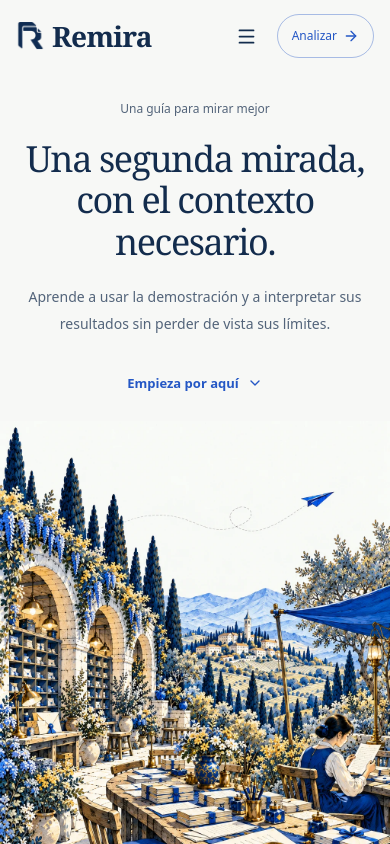
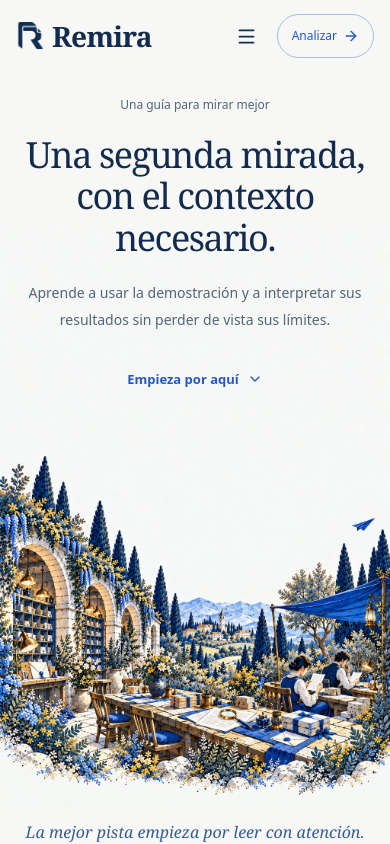
Before and after one commit to JCastilloPadilla/Remira, a React (Vite) app in the folder frontend/: page /como-funciona in a window 390 px wide. Shown: the top 844 px of the page. Built offline with nearby package versions, Linux system fonts and the light colour scheme.

Commit message:
fix(web): integrate guide hero text into regenerated illustration

```diff
--- a/frontend/src/features/help/HelpPage.tsx
+++ b/frontend/src/features/help/HelpPage.tsx
@@ -66,6 +66,16 @@ export function HelpPage() {
 
   return (
     <div className="help-page">
+      <svg className="help-color-filters" width="0" height="0" aria-hidden="true">
+        <defs>
+          <filter id="help-paper-desktop" colorInterpolationFilters="sRGB">
+            <feColorMatrix type="matrix" values="1.001725 0 0 0 -0.000129 0 0.993648 0 0 0.001096 0 0 0.998204 0 0.000542 0 0 0 1 0" />
+          </filter>
+          <filter id="help-paper-mobile" colorInterpolationFilters="sRGB">
+            <feColorMatrix type="matrix" values="0.997235 0 0 0 0.000206 0 0.989408 0 0 0.001828 0 0 0.992436 0 0.002284 0 0 0 1 0" />
+          </filter>
+        </defs>
+      </svg>
       <HelpBackdrop />
       <a href="#help-main" className="skip-link">
         Ir al contenido
@@ -111,8 +121,8 @@ export function HelpPage() {
           </div>
           <figure className="help-hero-illustration">
             <picture>
-              <source media="(max-width: 767px) and (orientation: portrait)" srcSet="/illustrations/guide-panorama-mobile-v1.webp" width={1024} height={1536} />
-              <img src="/illustrations/guide-panorama-v1.webp" alt="" width={2172} height={724} fetchPriority="high" />
+              <source media="(max-width: 767px) and (orientation: portrait)" srcSet="/illustrations/guide-panorama-mobile-v2.webp" width={1024} height={1536} />
+              <img src="/illustrations/guide-panorama-v2.webp" alt="" width={1774} height={887} fetchPriority="high" />
             </picture>
             <figcaption>La mejor pista empieza por leer con atención.</figcaption>
           </figure>
--- a/frontend/src/features/help/help.css
+++ b/frontend/src/features/help/help.css
@@ -1,6 +1,7 @@
 .help-page { --help-paper:#f7f8f6; --help-ink:#132c4d; --help-muted:#53647a; --help-blue:#2457c5; min-height:100dvh; color:var(--help-ink); background:linear-gradient(180deg,var(--help-paper) 0%,var(--help-paper) 18%,#e9edf1 55%,#d6e3ee 85%,#d6e3ee 100%); }
 .help-page .site-header { background:transparent; border-bottom:0; }
 .help-page { position: relative; isolation: isolate; }
+.help-color-filters { position:absolute; pointer-events:none; }
 .help-page > header, .help-page > main, .help-footer-transition, .help-footer { position: relative; z-index: 1; }
 .help-page > header { z-index: 3; }
 .help-backdrop { position: absolute; inset: 0; z-index: 0; overflow: clip; pointer-events: none; }
@@ -30,14 +31,14 @@
 .help-nav-cta { border:1px solid #2457c560; border-radius:999px; background:transparent; color:var(--help-blue); min-height:44px; padding-inline:20px; font-size:12px; }
 .help-nav-cta:hover { background:#2457c50a; }
 .help-mobile-menu { display:none; }
-.help-main { padding-block:36px 0; }
-.help-hero { display:flex; flex-direction:column; align-items:center; }
-.help-heading { position:relative; z-index:1; text-align:center; }
+.help-main { padding:0; }
+.help-hero { position:relative; display:grid; grid-template-columns:minmax(0,1fr); align-items:start; min-height:calc(100svh - 88px); background:var(--help-paper); }
+.help-heading { grid-area:1 / 1; position:relative; z-index:1; text-align:center; padding-top:clamp(24px,4svh,42px); }
 .help-eyebrow { display:block; margin-bottom:20px; color:var(--help-muted); font-size:12px; }
 .help-heading h1 { max-width:850px; margin-inline:auto; font-family:Georgia,"Times New Roman",serif; font-size:clamp(38px,4vw,58px); line-height:1.15; font-weight:400; letter-spacing:-1.8px; text-wrap:balance; }
 .help-heading > p { max-width:560px; margin:22px auto 0; font-size:14px; line-height:1.9; color:var(--help-muted); }
-.help-hero-illustration { margin:12px 0 0; width:100%; min-width:0; }
-.help-hero-illustration img { display:block; width:100%; height:auto; }
+.help-hero-illustration { grid-area:1 / 1; align-self:end; margin:0; width:100%; min-width:0; }
+.help-hero-illustration img { display:block; width:100%; height:auto; filter:url("#help-paper-desktop"); }
 .help-hero-illustration figcaption { padding:12px 24px 0; font-family:Georgia,"Times New Roman",serif; font-style:italic; font-size:17px; text-align:center; color:#355d94; line-height:1.5; }
 .help-text-link { display:inline-flex; align-items:center; gap:8px; margin-top:24px; font-size:13px; font-weight:600; color:var(--help-blue); min-height:44px; }
 .help-text-link:hover { text-decoration:underline; text-underline-offset:5px; }
@@ -129,10 +130,10 @@ html.help-scroll { scroll-behavior:smooth; }
   .help-brand { gap:7px; }
   .help-brand .remira-wordmark { font-size:28px; }
   .help-page .brand-mark { width:29px; height:29px; }
-  .help-main { padding-top:28px; }
+  .help-hero { min-height:calc(100svh - 72px); }
   .help-heading h1 { font-size:clamp(36px,8vw,48px); letter-spacing:-1.4px; }
   .help-heading > p { max-width:480px; }
-  .help-hero-illustration { margin-top:16px; }
+  .help-heading { padding-top:24px; }
   .help-hero-illustration figcaption { font-size:16px; }
   .help-demo-note { margin-block:32px 36px; }
   .help-layout { gap: 44px; }
@@ -156,6 +157,17 @@ html.help-scroll { scroll-behavior:smooth; }
   .help-page .site-header .help-nav { flex-wrap:nowrap; padding-block:10px; gap:12px; }
   .help-page .site-header .help-nav-actions { width:auto; }
 }
+@media (max-width:767px) and (orientation:portrait) {
+  .help-hero { min-height:max(760px,calc(100svh - 72px)); }
+  .help-hero-illustration img { filter:url("#help-paper-mobile"); }
+}
+@media (max-height:600px) and (min-width:768px) {
+  .help-heading { padding-top:16px; }
+  .help-eyebrow { margin-bottom:10px; }
+  .help-heading h1 { font-size:38px; }
+  .help-heading > p { max-width:440px; margin-top:12px; }
+  .help-heading .help-text-link { margin-top:8px; }
+}
 @media (prefers-reduced-motion:reduce) {
   html.help-scroll { scroll-behavior:auto; }
   .help-page [data-slot="button"],.help-faq summary svg { transition:none; }
```
Also changed, not shown: frontend/public/illustrations/guide-panorama-mobile-v2.webp (added), frontend/public/illustrations/guide-panorama-v2.webp (added), 1 other file (tests, documents, lock files or other folders).
